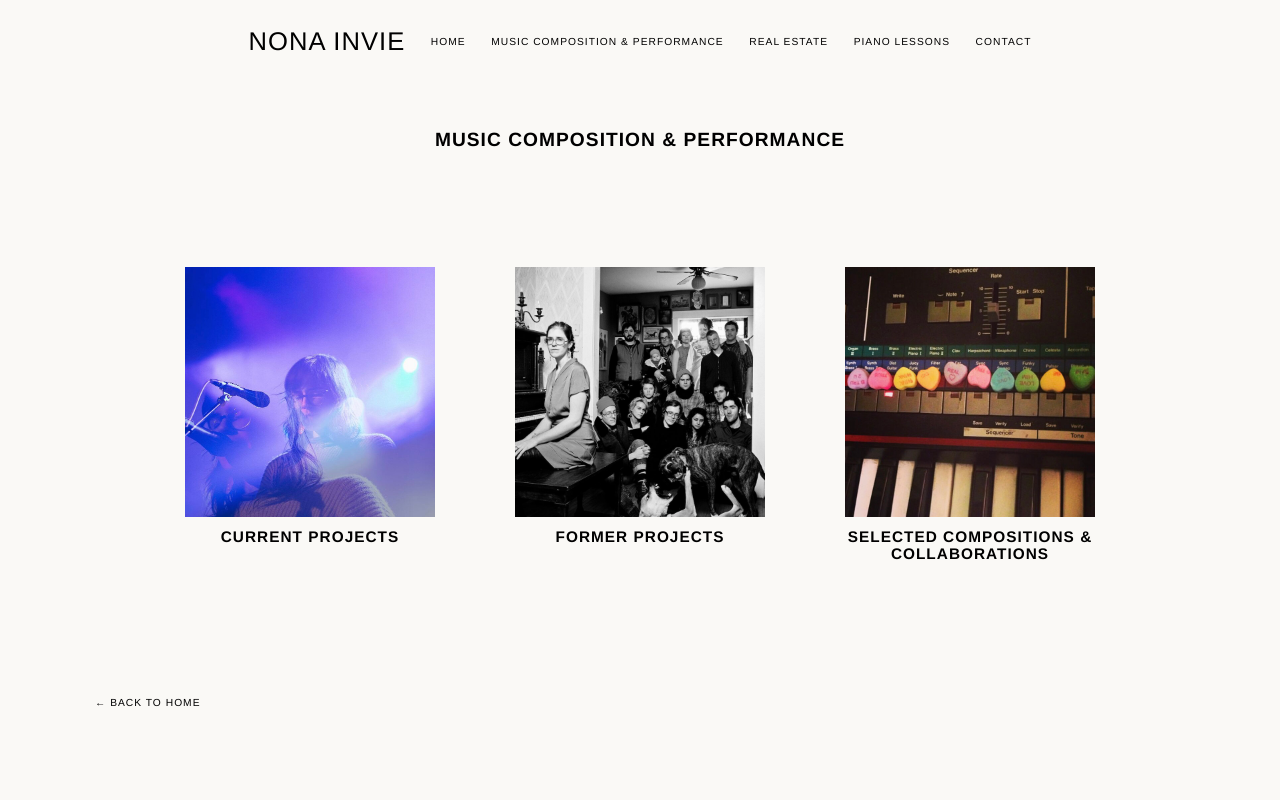
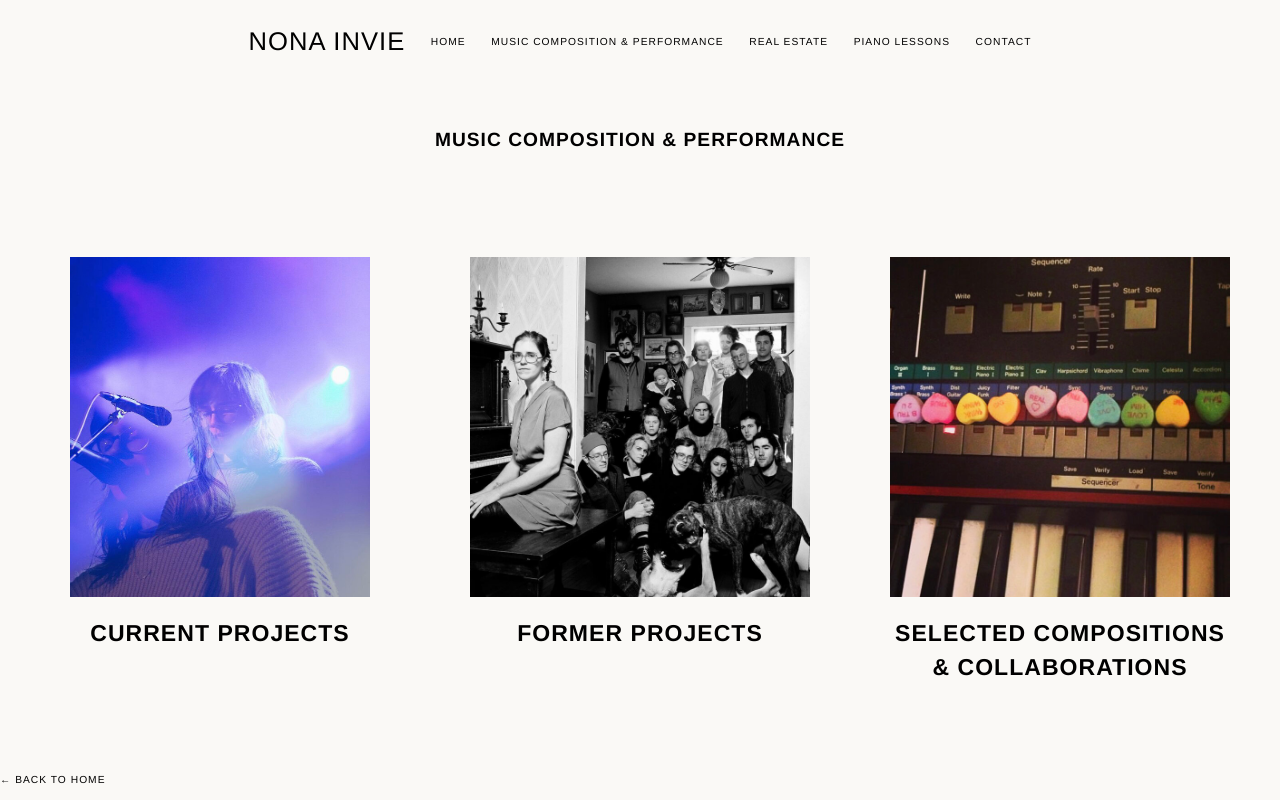
Before and after one commit to boogiematrix/nona-site, a Next.js app: page /music in a window 1280 px wide. Built offline with nearby package versions, Linux system fonts and the light colour scheme.

Commit message:
finished styling music page

```diff
--- a/pages/music.js
+++ b/pages/music.js
@@ -13,8 +13,9 @@ export default function Music() {
                 <h1 className={utilStyles.headingLg}>Music Composition & Performance</h1>
                 <section className={utilStyles.musicLayout}>
                     <Link href='/'><a>
-                    <article style={{ maxWidth: '250px', height: '350px' }}>
-                        <div style={{ maxWidth: '250px', maxHeight: '250px', overflow: 'hidden'}}>
+                    <article className={utilStyles.musicCard}>
+                        <div className={utilStyles.musicImage}>
+                            <div className={ utilStyles.musicImageWrapper}>
                                 <Image
                                     priority
                                     src="/images/nonas.jpg"
@@ -24,12 +25,16 @@ export default function Music() {
                                     alt='nonas'
                                     />
                             </div>
+                        </div>
+                        <div className={utilStyles.headingMd}>
                             <h2>Current Projects</h2>
+                        </div>
                         </article>
                     </a></Link>
                     <Link href='/'><a>
-                    <article style={{ maxWidth: '250px', height: '350px' }}>
-                        <div style={{ maxWidth: '250px', maxHeight: '250px', overflow: 'hidden' }}>
+                    <article className={utilStyles.musicCard}>
+                        <div className={utilStyles.musicImage}>
+                            <div className={utilStyles.musicImageWrapper}>
                                 <Image
                                     priority
                                     src="/images/dddogs.jpeg"
@@ -39,12 +44,16 @@ export default function Music() {
                                     alt='dark dark dark'
                                     />
                             </div>
+                        </div>
+                        <div className={utilStyles.headingMd}>
                             <h2>Former Projects</h2>
+                        </div>
                         </article>
                     </a></Link>
                     <Link href='/'><a>
-                    <article style={{ maxWidth: '250px', height: '350px'}}>
-                        <div style={{ maxWidth: '250px', maxHeight: '250px', overflow: 'hidden' }}>
+                    <article className={utilStyles.musicCard}>
+                        <div className={utilStyles.musicImage}>
+                            <div className={utilStyles.musicImageWrapper}>
                                 <Image
                                     priority
                                     src="/images/valentine.jpeg"
@@ -54,7 +63,10 @@ export default function Music() {
                                     alt='valentine piano'
                                     />
                             </div>
+                        </div>
+                        <div className={utilStyles.headingMd}>
                             <h2>Selected Compositions & Collaborations</h2>
+                        </div>
                         </article>
                     </a></Link>
                 </section>
--- a/styles/utils.module.css
+++ b/styles/utils.module.css
@@ -59,16 +59,36 @@
 }
 
 .musicLayout {
-  display: flex;
-  flex-flow: row nowrap;
-  align-items: center;
-  text-align: center;
-}
-
-.musicLayout a {
-  margin: 10px 40px;
+    display: grid;
+    grid-template-columns: repeat(3,minmax(0,1fr));
+    grid-column-gap: 80px;
+    grid-row-gap: 40px;
+    grid-auto-rows: min-content;
+    text-align: center;
 }
 
 .musicLayout img {
   overflow: hidden;
 }
+
+.musicCard {
+  display: flex;
+  flex-direction: column;
+}
+
+.musicImage {
+  padding-bottom: 100%;
+  width: 100%;
+  position: relative;
+  overflow: hidden;
+  margin: 0;
+  line-height: 0;
+}
+
+.musicImageWrapper {
+  position: absolute;
+    top: 0;
+    left: 0;
+    bottom: 0;
+    right: 0;
+}
```
Lines whose indentation alone changed are shown as unchanged.
